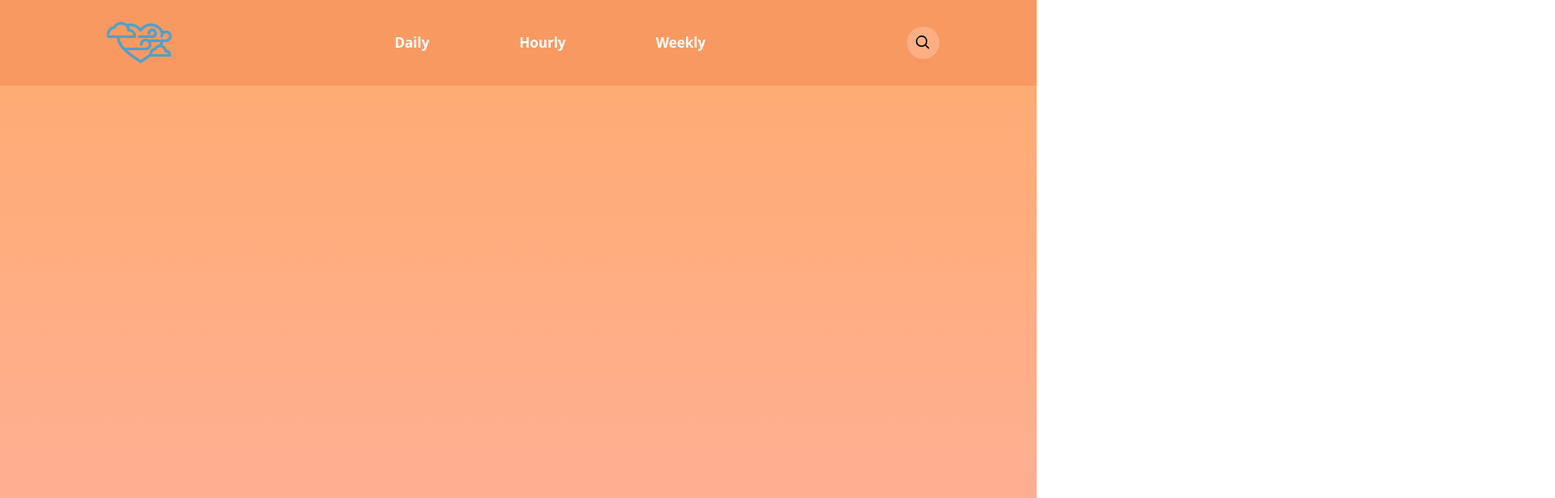
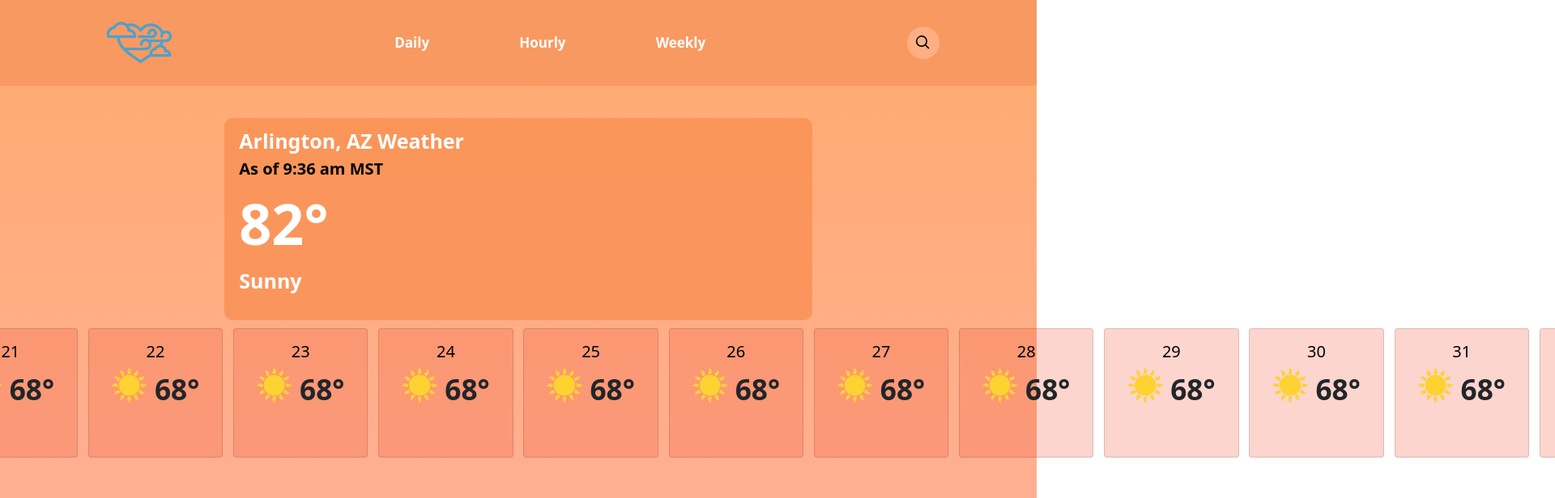
Before and after one commit to kevin-volkel/capstone-project, a React (Create React App) app: page / in a window 1280 px wide. Both pictures are taken after a click on the button "Hourly". Shown: the top 616 px of the page at 81% size, 1920 px wide, since content can reach past the window. Built offline with nearby package versions, Linux system fonts and the light colour scheme.

Commit message:
added other pages

```diff
--- a/src/App.jsx
+++ b/src/App.jsx
@@ -5,7 +5,11 @@ import React, { useState } from 'react'
 
 const App = () => {
 
-  const times = ['morning', 'noon', 'evening', 'night']
+  const times = {
+    daily: ['morning', 'noon', 'evening', 'night'],
+    hourly: [1, 2, 3, 4, 5, 6, 7, 8, 9, 10, 11, 12, 13, 14, 15, 16, 17, 18, 19, 20, 21, 22, 23, 24, 25, 26, 27, 28, 29, 30, 31, 32, 33, 34, 35, 36, 37, 38, 39, 40, 41, 42, 43, 44, 45, 46, 47, 48],
+    weekly: ['sunday', 'monday', 'tuesday', 'wednesday', 'thursday', 'friday', 'saturday']
+  }
 
   const [active, setActive] = useState('Daily')
 
--- a/src/components/Background.jsx
+++ b/src/components/Background.jsx
@@ -1,13 +1,15 @@
 import Daily from "./Daily";
+import Hourly from './Hourly'
+import Weekly from './Weekly'
 import Slider from './Slider'
 
 const Background = ({ active, data }) => {
   return (
     <>
       <div className="background">
-        {(active === "Daily") && <><Daily/><Slider objects = {data}/></>}
-        {/* {(active === "Hourly") && <><Hourly/><Slider objects = {data}/>} */}
-        {/* {(active === "Weekly") && <><Weekly/><Slider objects = {data}/>} */}
+        {(active === "Daily") && <><Daily/><Slider objects = {data.daily}/></>}
+        {(active === "Hourly") && <><Hourly/><Slider objects = {data.hourly}/></>}
+        {(active === "Weekly") && <><Weekly/><Slider objects = {data.weekly}/></>}
       </div>
     </>
   );
--- /dev/null
+++ b/src/components/Hourly.jsx
@@ -0,0 +1,73 @@
+import Slider from './Slider'
+
+const Hourly = ({ data }) => {
+  return (
+    <>
+      <div className="container d-flex justify-content-center">
+        <div className="weather-card">
+          <div className="row d-flex justify-content-between">
+            <div
+              className="col-12"
+              style={{
+                fontSize: "25px",
+                fontWeight: "bold",
+                paddingTop: "10px",
+                paddingLeft: "30px",
+                display: "inline",
+              }}
+            >
+              Arlington, AZ Weather
+            </div>
+            <div className="row">
+              <div
+                className="col-12"
+                style={{
+                  color: "black",
+                  fontSize: "20px",
+                  fontWeight: "bold",
+                  paddingLeft: "30px",
+                  display: "inline",
+                }}
+              >
+                As of 9:36 am MST
+              </div>
+            </div>
+            <div className="row d-flex align-items-start">
+              <div
+                className="col-12 align-items-start"
+                style={{
+                  fontSize: "70px",
+                  fontWeight: "bold",
+                  paddingLeft: "30px",
+                  display: "inline",
+                }}
+              >
+                82°
+              </div>
+            </div>
+            <div className="row">
+              <div
+                className="col-6"
+                style={{
+                  fontSize: "25px",
+                  fontWeight: "bold",
+                  paddingLeft: "30px",
+                  display: "inline",
+                }}
+              >
+                Sunny
+              </div>
+            </div>
+          </div>
+          {/* <img
+            style={{ height: "180px" }}
+            className="img-fluid"
+            src={Sun}
+            alt=""
+          /> */}
+        </div>
+      </div>
+    </>
+  );
+};
+export default Hourly
--- /dev/null
+++ b/src/components/Weekly.jsx
@@ -0,0 +1,73 @@
+import Slider from './Slider'
+
+const Weekly = ({ data }) => {
+  return (
+    <>
+      <div className="container d-flex justify-content-center">
+        <div className="weather-card">
+          <div className="row d-flex justify-content-between">
+            <div
+              className="col-12"
+              style={{
+                fontSize: "25px",
+                fontWeight: "bold",
+                paddingTop: "10px",
+                paddingLeft: "30px",
+                display: "inline",
+              }}
+            >
+              Arlington, AZ Weather
+            </div>
+            <div className="row">
+              <div
+                className="col-12"
+                style={{
+                  color: "black",
+                  fontSize: "20px",
+                  fontWeight: "bold",
+                  paddingLeft: "30px",
+                  display: "inline",
+                }}
+              >
+                As of 9:36 am MST
+              </div>
+            </div>
+            <div className="row d-flex align-items-start">
+              <div
+                className="col-12 align-items-start"
+                style={{
+                  fontSize: "70px",
+                  fontWeight: "bold",
+                  paddingLeft: "30px",
+                  display: "inline",
+                }}
+              >
+                82°
+              </div>
+            </div>
+            <div className="row">
+              <div
+                className="col-6"
+                style={{
+                  fontSize: "25px",
+                  fontWeight: "bold",
+                  paddingLeft: "30px",
+                  display: "inline",
+                }}
+              >
+                Sunny
+              </div>
+            </div>
+          </div>
+          {/* <img
+            style={{ height: "180px" }}
+            className="img-fluid"
+            src={Sun}
+            alt=""
+          /> */}
+        </div>
+      </div>
+    </>
+  );
+};
+export default Weekly
```
